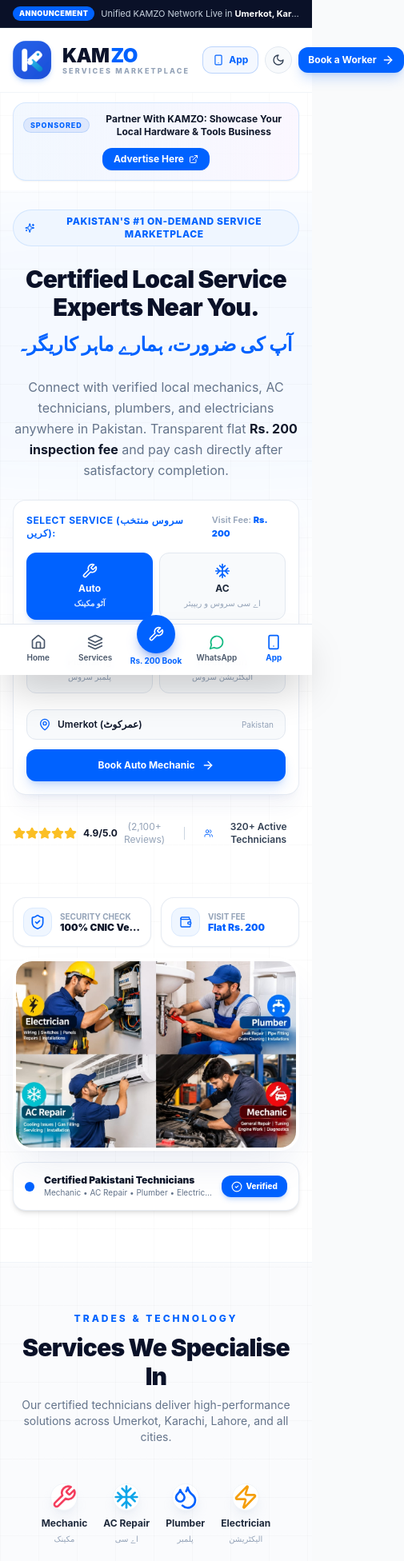
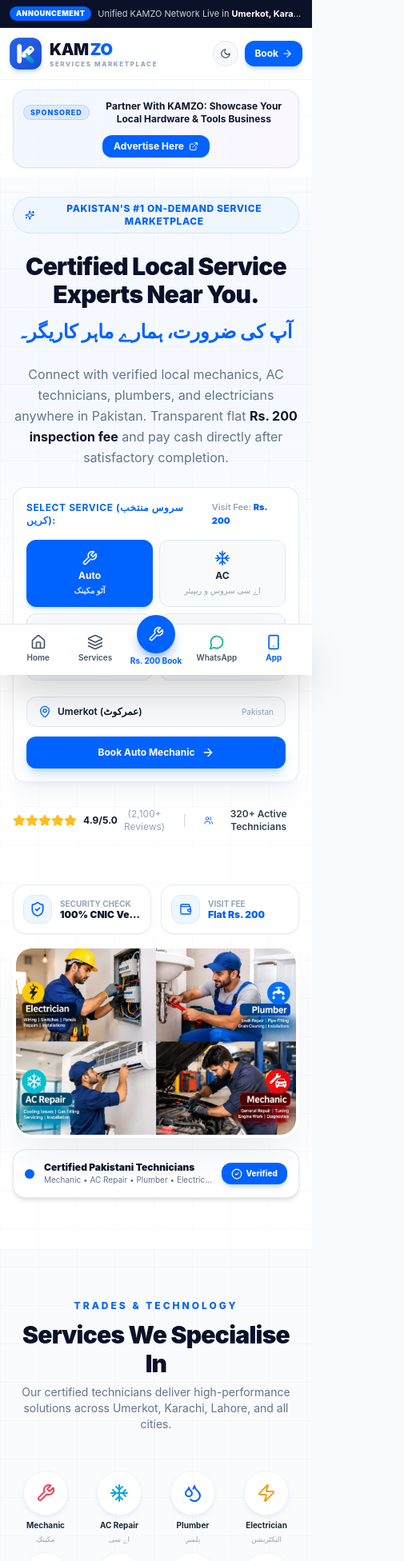
Before and after one commit to parvindarjambra/kamzo, a Next.js app: page / in a window 390 px wide. Shown: the top 1952 px of the page at 80% size, 505 px wide, since content can reach past the window. Built offline with nearby package versions, Linux system fonts and the light colour scheme.

Commit message:
fix: resolve mobile right-side overflow, add server-side admin auth guard, and prepare playstore auto-toggle

```diff
--- a/src/app/globals.css
+++ b/src/app/globals.css
@@ -7,7 +7,12 @@
   --background: #F9FAFB;
 }
 
+html,
 body {
+  max-width: 100vw;
+  overflow-x: hidden;
+  position: relative;
+  width: 100%;
   background-color: #F9FAFB;
   color: #111827;
   font-family: -apple-system, BlinkMacSystemFont, "Segoe UI", Roboto, "Helvetica Neue", Arial, sans-serif;
--- a/src/app/page.tsx
+++ b/src/app/page.tsx
@@ -134,6 +134,9 @@
   "Other / Type Your City (دیگر شہر / اپنا شہر لکھیں)",
 ];
 
+// Set to false when app is officially launched on Play Store / Hostinger
+const SHOW_BROWSER_APP_INSTALL = true;
+
 export default function STCStyleMarketplacePage() {
   const [selectedService, setSelectedService] = useState<ServiceData>(services[0]);
   const [isBookingModalOpen, setIsBookingModalOpen] = useState(false);
@@ -245,12 +248,12 @@
   const effectiveCity = selectedCity.startsWith("Other") ? (customCityName || "Custom Location") : selectedCity;
 
   return (
-    <div className={`min-h-screen ${isDarkMode ? "bg-[#0B132B] text-slate-100" : "bg-white text-[#0A1128]"} font-sans transition-colors duration-200 selection:bg-[#0062FF] selection:text-white relative pb-20 md:pb-0`}>
+    <div className={`min-h-screen w-full max-w-[100vw] overflow-x-hidden ${isDarkMode ? "bg-[#0B132B] text-slate-100" : "bg-white text-[#0A1128]"} font-sans transition-colors duration-200 selection:bg-[#0062FF] selection:text-white relative pb-24 md:pb-0`}>
       {/* Subtle MedicoEngineer Background Grid Pattern */}
       <div className="absolute inset-0 bg-[linear-gradient(to_right,#8080800a_1px,transparent_1px),linear-gradient(to_bottom,#8080800a_1px,transparent_1px)] bg-[size:3rem_3rem] pointer-events-none" />
 
       {/* ─── MEDICOENGINEER STYLE TOP ANNOUNCEMENT TICKER ─── */}
-      <div className="bg-[#0A1128] text-white text-[11px] sm:text-xs py-2 px-4 border-b border-slate-800 relative z-50">
+      <div className="bg-[#0A1128] text-white text-[11px] sm:text-xs py-2 px-3 sm:px-4 border-b border-slate-800 relative z-50 overflow-hidden w-full">
         <div className="max-w-7xl mx-auto flex items-center justify-between gap-4">
           <div className="flex items-center gap-2 overflow-hidden truncate">
             <span className="px-2 py-0.5 rounded-full bg-[#0062FF] text-[9px] font-black uppercase tracking-wider text-white shrink-0">
@@ -268,12 +271,12 @@
         </div>
       </div>
 
-      {/* ─── STC / MEDICOENGINEER DEVELOPER STYLE NAVBAR (No Admin Link, Perfect Spacing) ─── */}
-      <header className={`sticky top-0 z-40 ${isDarkMode ? "bg-[#0B132B]/95 border-slate-800" : "bg-white/95 border-slate-100"} backdrop-blur-md border-b transition-colors`}>
-        <div className="max-w-7xl mx-auto px-4 sm:px-6 lg:px-8 h-20 flex items-center justify-between gap-4">
+      {/* ─── STC / MEDICOENGINEER DEVELOPER STYLE NAVBAR (No Admin Link, Perfect Mobile Spacing) ─── */}
+      <header className={`sticky top-0 z-40 ${isDarkMode ? "bg-[#0B132B]/95 border-slate-800" : "bg-white/95 border-slate-100"} backdrop-blur-md border-b transition-colors w-full overflow-hidden`}>
+        <div className="max-w-7xl mx-auto px-3 sm:px-6 lg:px-8 h-16 sm:h-20 flex items-center justify-between gap-2 sm:gap-4">
           {/* Logo Brand: Official KAMZO App Icon & Typography (Secret 5-Tap Gateway for Admin) */}
-          <Link href="/" onClick={handleLogoSecretTap} className="flex items-center gap-3.5 group shrink-0 select-none cursor-pointer">
-            <div className="w-12 h-12 sm:w-13 sm:h-13 rounded-2xl overflow-hidden shadow-md shadow-blue-500/25 transition-all group-hover:scale-105 shrink-0">
+          <Link href="/" onClick={handleLogoSecretTap} className="flex items-center gap-2.5 sm:gap-3.5 group shrink-0 select-none cursor-pointer">
+            <div className="w-10 h-10 sm:w-12 sm:h-12 rounded-xl sm:rounded-2xl overflow-hidden shadow-md shadow-blue-500/25 transition-all group-hover:scale-105 shrink-0">
               <img
                 src="/logo.png"
                 alt="KAMZO Logo"
@@ -282,14 +285,14 @@
             </div>
             <div className="flex flex-col shrink-0">
               <div className="flex items-baseline gap-0.5">
-                <span className={`text-2xl sm:text-3xl font-black tracking-tight ${isDarkMode ? "text-white" : "text-[#0B132B]"}`}>
+                <span className={`text-xl sm:text-3xl font-black tracking-tight ${isDarkMode ? "text-white" : "text-[#0B132B]"}`}>
                   KAM
                 </span>
-                <span className="text-2xl sm:text-3xl font-black tracking-tight text-[#0062FF]">
+                <span className="text-xl sm:text-3xl font-black tracking-tight text-[#0062FF]">
                   ZO
                 </span>
               </div>
-              <p className="text-[9px] sm:text-[10px] uppercase tracking-[0.24em] font-extrabold text-slate-400 dark:text-slate-400 -mt-1">
+              <p className="text-[8px] sm:text-[10px] uppercase tracking-[0.2em] font-extrabold text-slate-400 dark:text-slate-400 -mt-0.5">
                 SERVICES MARKETPLACE
               </p>
             </div>
@@ -315,17 +318,16 @@
           </nav>
 
           {/* Right Header Actions */}
-          <div className="flex items-center gap-2 sm:gap-3.5 shrink-0">
-            {/* PWA Install Button (For Mobile & Desktop / Laptop) */}
+          <div className="flex items-center gap-2 sm:gap-3 shrink-0">
+            {/* PWA Install Button (For Desktop / Laptop; on mobile it is in the bottom navigation bar) */}
             {!isAppInstalled && (
               <button
                 onClick={handleInstallApp}
-                className="inline-flex items-center gap-1.5 px-3 py-2 text-xs font-bold rounded-xl border border-blue-500/30 bg-blue-50/70 hover:bg-blue-100 text-[#0062FF] dark:bg-blue-950/60 dark:text-blue-300 dark:border-blue-700/50 transition-all cursor-pointer shrink-0 shadow-xs"
+                className="hidden md:inline-flex items-center gap-1.5 px-3 py-2 text-xs font-bold rounded-xl border border-blue-500/30 bg-blue-50/70 hover:bg-blue-100 text-[#0062FF] dark:bg-blue-950/60 dark:text-blue-300 dark:border-blue-700/50 transition-all cursor-pointer shrink-0 shadow-xs"
                 title="Install KAMZO Application on your Phone or Laptop"
               >
                 <Smartphone className="w-3.5 h-3.5" />
-                <span className="hidden sm:inline">Install App</span>
-                <span className="sm:hidden">App</span>
+                <span>Install App</span>
               </button>
             )}
 
@@ -339,16 +341,17 @@
                   : "bg-slate-50 text-slate-700 border-slate-200 hover:bg-slate-100"
               }`}
             >
-              {isDarkMode ? <Sun className="w-4 h-4" /> : <Moon className="w-4 h-4" />}
+              {isDarkMode ? <Sun className="w-3.5 h-3.5 sm:w-4 sm:h-4" /> : <Moon className="w-3.5 h-3.5 sm:w-4 sm:h-4" />}
             </button>
 
             {/* Primary Action Button in STC Electric Blue */}
             <button
               onClick={() => handleOpenBooking()}
-              className="px-3 sm:px-5 py-2 sm:py-2.5 text-xs sm:text-sm font-bold bg-[#0062FF] hover:bg-[#0052D9] text-white rounded-xl shadow-lg shadow-blue-500/25 transition-all flex items-center gap-1.5 sm:gap-2 group cursor-pointer shrink-0"
+              className="px-3 sm:px-5 py-2 sm:py-2.5 text-xs sm:text-sm font-bold bg-[#0062FF] hover:bg-[#0052D9] text-white rounded-xl shadow-md sm:shadow-lg shadow-blue-500/25 transition-all flex items-center gap-1 sm:gap-2 group cursor-pointer shrink-0"
             >
-              <span>Book a Worker</span>
-              <ArrowRight className="w-4 h-4 group-hover:translate-x-0.5 transition-transform" />
+              <span className="hidden sm:inline">Book a Worker</span>
+              <span className="sm:hidden font-bold">Book</span>
+              <ArrowRight className="w-3.5 h-3.5 sm:w-4 sm:h-4 group-hover:translate-x-0.5 transition-transform" />
             </button>
           </div>
         </div>
@@ -551,22 +554,22 @@
             </p>
           </div>
 
-          {/* STC Floating Circular Tech Pills */}
-          <div className="flex items-center justify-center gap-5 sm:gap-8 flex-wrap pt-4">
+          {/* STC Floating Circular Tech Pills (Responsive 4-col on mobile, flex on desktop) */}
+          <div className="grid grid-cols-4 sm:flex sm:flex-wrap items-center justify-center gap-2.5 sm:gap-6 pt-4 max-w-full">
             {circularBadges.map((badge, idx) => {
               const Icon = badge.icon;
               return (
                 <div
                   key={idx}
-                  className="flex flex-col items-center gap-2 group cursor-pointer transition-transform hover:-translate-y-1"
+                  className="flex flex-col items-center gap-1.5 sm:gap-2 group cursor-pointer transition-transform hover:-translate-y-1"
                 >
-                  <div className={`w-18 h-18 sm:w-20 sm:h-20 rounded-full ${isDarkMode ? "bg-slate-800 border-slate-700 shadow-slate-950/40" : "bg-white border-slate-100 shadow-slate-200/60"} border shadow-lg flex items-center justify-center transition-all group-hover:border-[#0062FF]/40 group-hover:shadow-xl`}>
-                    <Icon className={`w-8 h-8 ${badge.color} transition-transform group-hover:scale-110`} />
+                  <div className={`w-14 h-14 sm:w-20 sm:h-20 rounded-full ${isDarkMode ? "bg-slate-800 border-slate-700 shadow-slate-950/40" : "bg-white border-slate-100 shadow-slate-200/60"} border shadow-md sm:shadow-lg flex items-center justify-center transition-all group-hover:border-[#0062FF]/40 group-hover:shadow-xl`}>
+                    <Icon className={`w-6 h-6 sm:w-8 sm:h-8 ${badge.color} transition-transform group-hover:scale-110`} />
                   </div>
-                  <span className={`text-xs font-bold ${isDarkMode ? "text-slate-200" : "text-slate-800"}`}>
+                  <span className={`text-[10px] sm:text-xs font-bold text-center leading-tight ${isDarkMode ? "text-slate-200" : "text-slate-800"}`}>
                     {badge.label}
                   </span>
-                  <span className="text-[10px] text-slate-400 font-medium -mt-1">
+                  <span className="text-[9px] sm:text-[10px] text-slate-400 font-medium -mt-0.5 sm:-mt-1 text-center">
                     {badge.urdu}
                   </span>
                 </div>
@@ -874,7 +877,8 @@
           <span className="text-[10px] font-semibold mt-0.5">WhatsApp</span>
         </a>
 
-        {/* Install App */}
+        {/* Install App (Auto-switchable when deployed to Play Store / Hostinger) */}
+        {SHOW_BROWSER_APP_INSTALL ? (
           <button
             onClick={handleInstallApp}
             className="flex flex-col items-center justify-center py-1 px-2 text-slate-600 dark:text-slate-300 hover:text-[#0062FF] flex-1 transition-colors"
@@ -882,6 +886,17 @@
             <Smartphone className="w-5 h-5 text-[#0062FF]" />
             <span className="text-[10px] font-bold text-[#0062FF] mt-0.5">App</span>
           </button>
+        ) : (
+          <a
+            href="https://play.google.com/store/apps/details?id=com.kamzo.app"
+            target="_blank"
+            rel="noopener noreferrer"
+            className="flex flex-col items-center justify-center py-1 px-2 text-slate-600 dark:text-slate-300 hover:text-[#0062FF] flex-1 transition-colors"
+          >
+            <Smartphone className="w-5 h-5 text-[#0062FF]" />
+            <span className="text-[10px] font-bold text-[#0062FF] mt-0.5">Play Store</span>
+          </a>
+        )}
       </nav>
 
       {/* ─── IOS PWA INSTALL GUIDE MODAL ─── */}
```
Also changed, not shown: src/app/admin/page.tsx (+8 -1 lines), src/middleware.ts (+8 -0 lines). Lines whose indentation alone changed are shown as unchanged.
